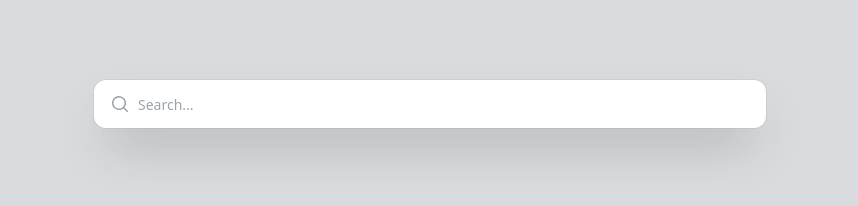
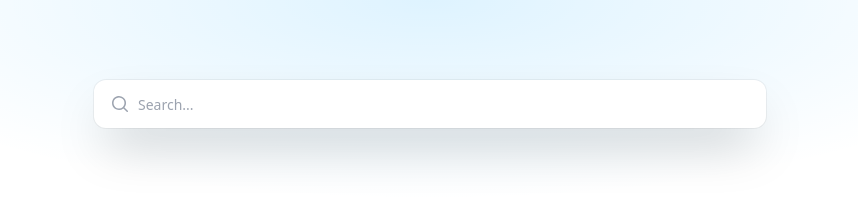
Before and after one commit to alexkehayias/indexer, a website: page web-ui/src/index.html in a window 1280 px wide. Shown: the whole page, without its empty margins (210-1068 px from the left). Drawn offline with Linux system fonts and the light colour scheme.

Commit message:
Add pretty background

```diff
--- a/web-ui/src/index.html
+++ b/web-ui/src/index.html
@@ -6,8 +6,7 @@
   </head>
   <body>
     <div class="relative z-10" role="dialog" aria-modal="true">
-      <div class="fixed inset-0 bg-gray-500 bg-opacity-25 transition-opacity" aria-hidden="true"></div>
-
+      <div class="fixed inset-0 bg-white bg-[radial-gradient(100%_50%_at_50%_0%,rgba(0,163,255,0.13)_0,rgba(0,163,255,0)_50%,rgba(0,163,255,0)_100%)] transition-opacity" aria-hidden="true"></div>
       <div class="fixed inset-0 z-10 w-screen overflow-y-auto p-4 sm:p-6 md:p-20">
         <div class="mx-auto max-w-2xl transform divide-y divide-gray-100 overflow-hidden rounded-xl bg-white shadow-2xl ring-1 ring-black ring-opacity-5 transition-all">
           <div class="relative">
```
Also changed, not shown: web-ui/src/output.css.
